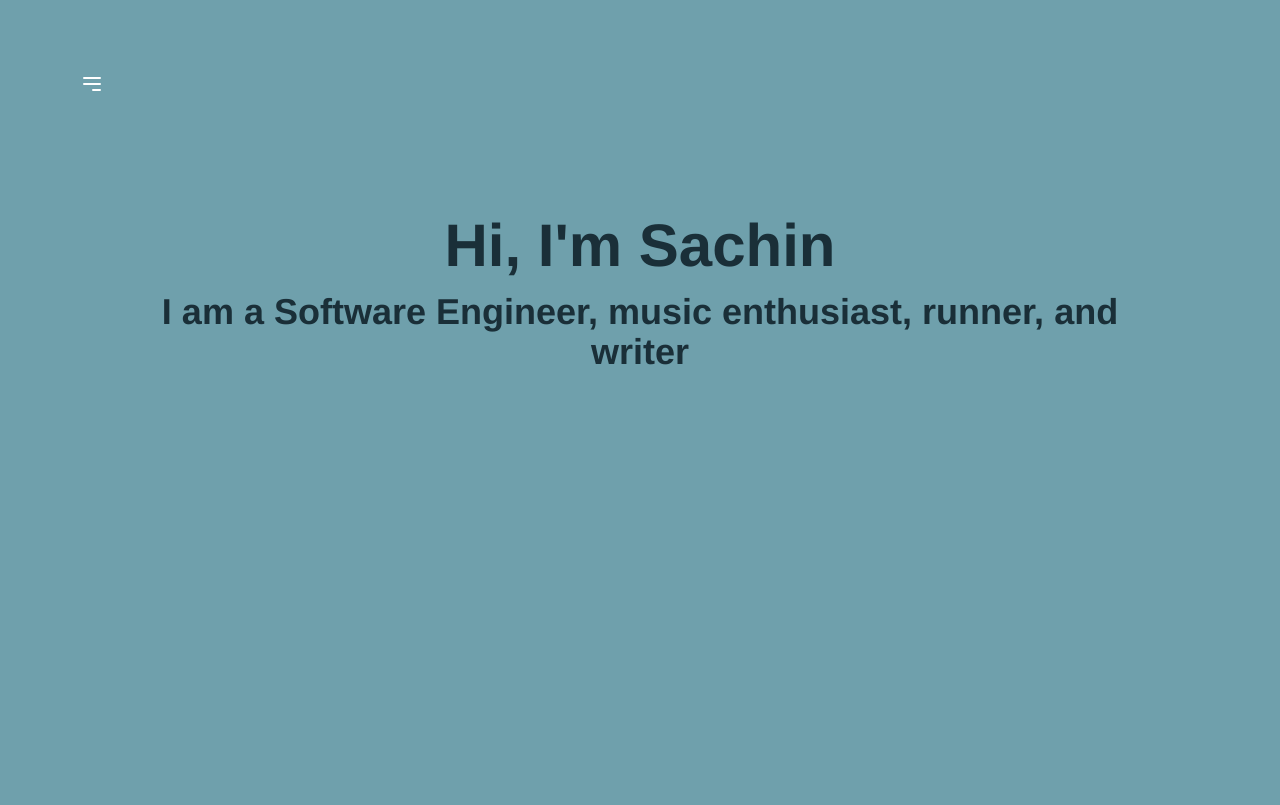
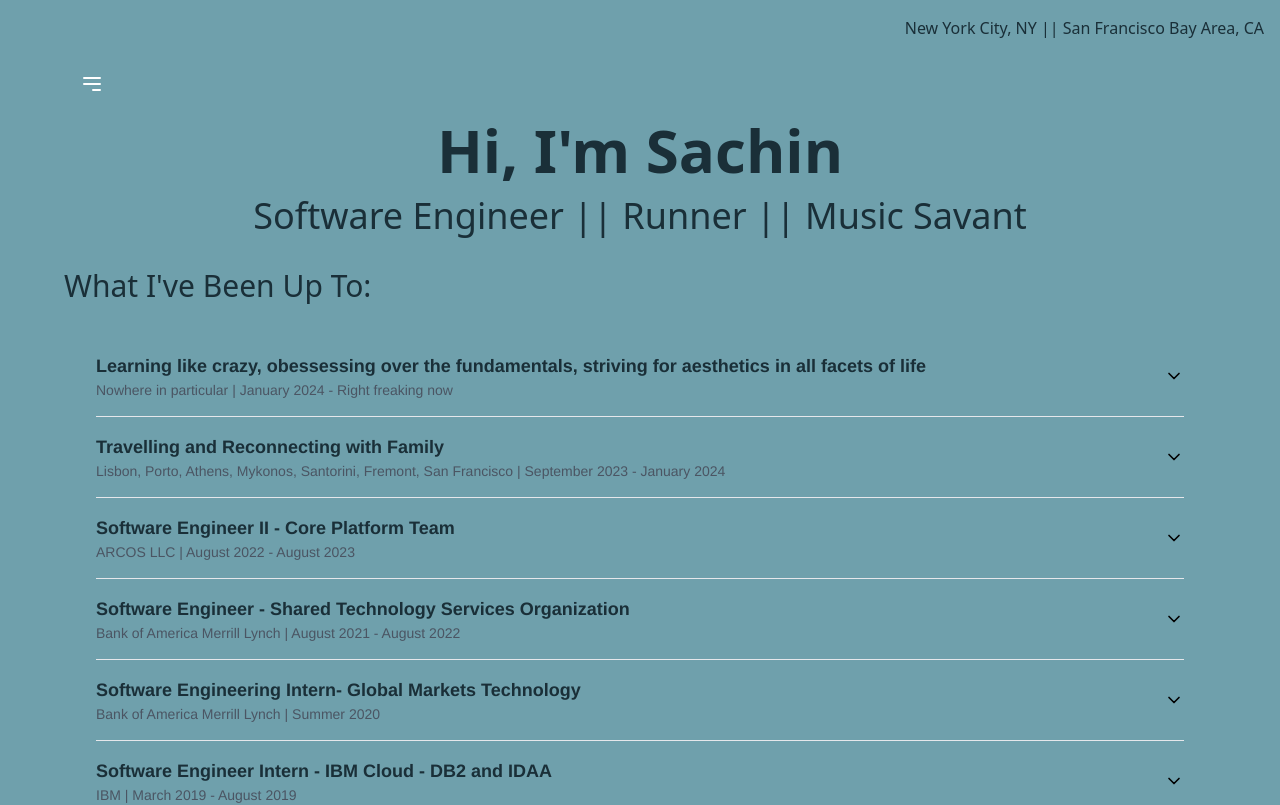
Before and after one commit to sachinio99/portfoliosite, a Next.js app: page / in a window 1280 px wide. Shown: the top 805 px of the page. Built offline with nearby package versions, Linux system fonts and the light colour scheme.

Commit message:
experience is on the landing page now, better for desing and nav

```diff
--- a/app/globals.css
+++ b/app/globals.css
@@ -49,3 +49,34 @@ body {
     text-wrap: balance;
   }
 }
+
+.experience-section {
+  background-color: #6FA0AC; /* Match the teal background color */
+  padding: 3rem 2rem; /* Add some padding */
+  width: 100%; /* Full width */
+}
+
+.experience-container {
+  max-width: 1200px; /* Or whatever max-width your content uses */
+  margin: 0 auto; /* Center the container */
+  font-family: 'Helvetica', 'Arial', sans-serif;
+}
+
+.experience-item {
+  background-color: rgb(19, 1, 1);
+  border-radius: 8px;
+  padding: 1rem;
+  margin-bottom: 1rem;
+  box-shadow: 0 2px 4px rgba(246, 239, 239, 0.1);
+  color: #130101;
+}
+
+.experience-company {
+  font-weight: bold;
+  font-family: 'Helvetica', 'Arial', sans-serif;
+}
+
+.experience-date {
+  color: #666;
+  font-size: 0.9rem;
+}
--- a/app/links/experience/page.tsx
+++ b/app/links/experience/page.tsx
@@ -1,5 +1,3 @@
-
-
 export default function Page() {
     return <p>Experience and Resume Page</p>;
   }
--- a/app/page.tsx
+++ b/app/page.tsx
@@ -1,22 +1,116 @@
+"use client";
 import Sidebar from "./links/sidenav";
 import ContactMe from "./links/contact";
-import Typewriter from 'typewriter-effect';
-import React from 'react';
+import "./globals.css";
+import React, { useState } from 'react';
+import { ChevronDown, ChevronUp } from 'lucide-react';
+
+
+
 
 export default function Home() {
+
+  const experiences = [
+    {
+      role: "Learning like crazy, obessessing over the fundamentals, striving for aesthetics in all facets of life ",
+      company: "Nowhere in particular",
+      period: "January 2024 - Right freaking now",
+      details: [
+
+      ]
+
+    },
+    {
+      role: "Travelling and Reconnecting with Family",
+      company: "Lisbon, Porto, Athens, Mykonos, Santorini, Fremont, San Francisco",
+      period: "September 2023 - January 2024",
+      details: [
+
+      ]
+    },
+    {
+      role: "Software Engineer II - Core Platform Team",
+      company: "ARCOS LLC",
+      period: "August 2022 - August 2023",
+      details: [
+
+      ]
+    },
+    {
+      role: "Software Engineer - Shared Technology Services Organization",
+      company: "Bank of America Merrill Lynch",
+      period: "August 2021 - August 2022",
+      details: [
+      ]
+    },
+    {
+      role: "Software Engineering Intern- Global Markets Technology",
+      company: "Bank of America Merrill Lynch",
+      period: "Summer 2020",
+      details: [
+      ]
+    },
+    {
+      role: "Software Engineer Intern - IBM Cloud - DB2 and IDAA ",
+      company: "IBM",
+      period: "March 2019 - August 2019",
+      details: [
+      ]
+    }
+  ];
+
+  const ExperienceItem = ({ role, company, period, details }: { role: string, company: string, period: string, details: string[] }) => {
+    const [isExpanded, setIsExpanded] = useState(false);
+
+    return (
+      <div className="mb-4 border-b border-gray-200 pb-4">
+        <button
+          className="flex justify-between items-center w-full text-left"
+          onClick={() => setIsExpanded(!isExpanded)}
+        >
+          <div>
+            <h3 className="text-lg text-[#1A2F38] font-semibold">{role}</h3>
+            <p className="text-sm text-gray-600">{company} | {period}</p>
+          </div>
+          {isExpanded ? <ChevronUp size={20} /> : <ChevronDown size={20} />}
+        </button>
+        {isExpanded && (
+          <ul className="mt-2 ml-4 list-disc">
+            {details.map((detail, index) => (
+              <li key={index} className="text-sm">{detail}</li>
+            ))}
+          </ul>
+        )}
+      </div>
+    );
+  };
   return (
     <div className="flex flex-col min-h-screen">
       <Sidebar />
-      <main className="container mx-auto flex-grow px-4">
+      <main className="md:container mx-auto flex-grow px-4">
         <div className="flex flex-col items-center justify-center h-full">
           <h1 className="text-4xl md:text-6xl font-extrabold text-center text-[#1A2F38]">
             Hi, I'm Sachin
           </h1>
-          <h4 className="text-3xl md:text-4xl font-extrabold text-center text-[#1A2F38] mt-4">
-            I am a Software Engineer, music enthusiast, runner, and writer
+          <h4 className="text-3xl md:text-4xl font-medium text-[#1A2F38] mt-4 ">
+            Software Engineer  ||  Runner  ||  Music Savant
           </h4>
+          <h5 className="text-2xl md:text-3xl font-medium text-[#1A2F38] mt-8 w-full ">
+            What I've Been Up To:
+          </h5>
+          <section className="experience-section">
+          <div className="experience-container">
+              {experiences.map((exp, index) => (
+          <ExperienceItem key={index} {...exp} />
+            ))}
+        </div>
+          </section>
+        </div>
+        <div className="absolute top-0 right-0 m-4 text-[#1A2F38]">
+          New York City, NY || San Francisco Bay Area, CA
         </div>
       </main>
+
     </div>
   );
 }
--- a/package.json
+++ b/package.json
@@ -9,6 +9,7 @@
     "lint": "next lint"
   },
   "dependencies": {
+    "lucide-react": "^0.427.0",
     "next": "^14.2.5",
     "react": "^18",
     "react-dom": "^18",
```
Also changed, not shown: 1 other file (tests, documents, lock files or other folders).
